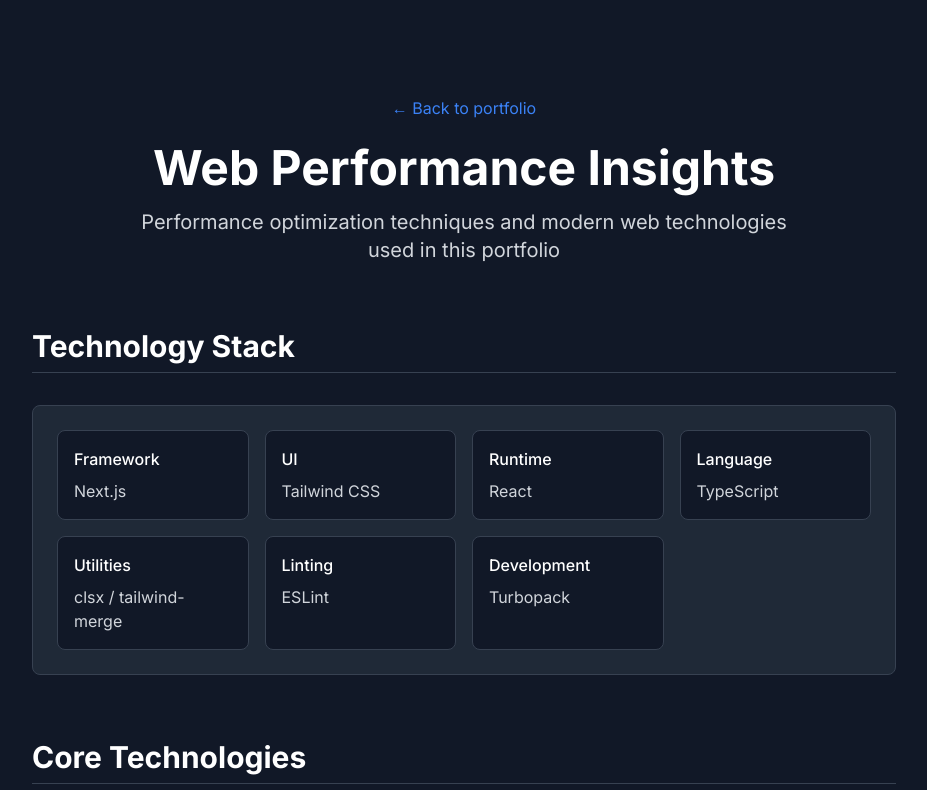
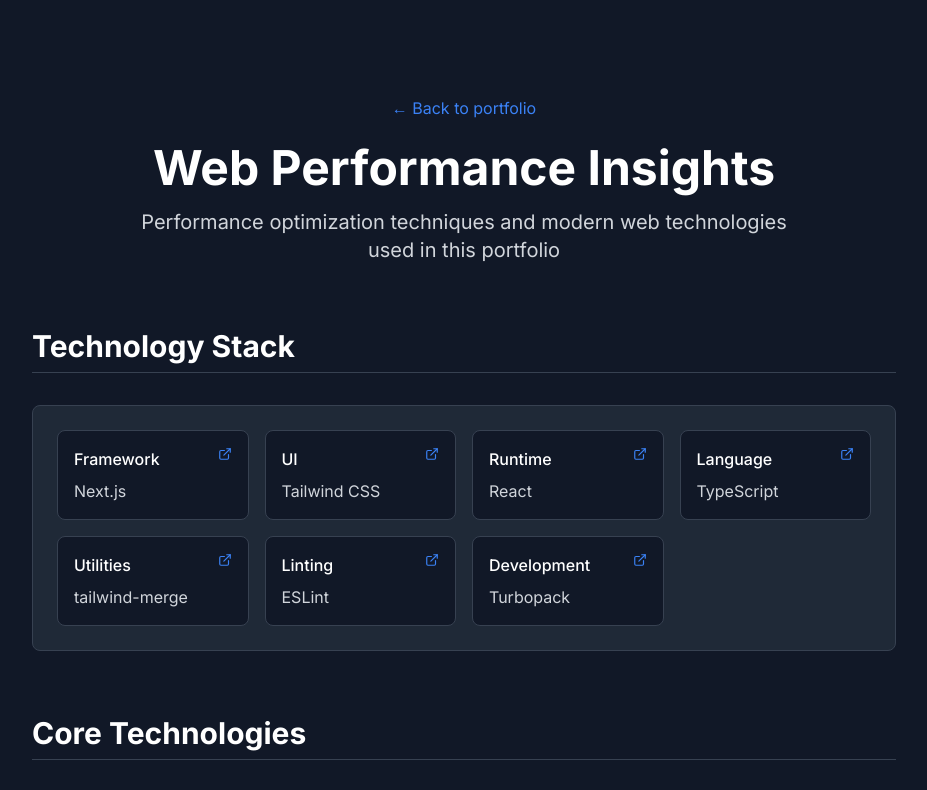
Before and after one commit to enumura1/portofolio-site-v3, a Next.js app: page /tech-stack in a window 1280 px wide. Shown: the top 790 px of the page, without its empty margins (176-1103 px from the left). Built offline with nearby package versions, Linux system fonts and the light colour scheme.

Commit message:
add:tech-stack component link

```diff
--- a/src/app/tech-stack/page.tsx
+++ b/src/app/tech-stack/page.tsx
@@ -5,6 +5,8 @@
   title: 'Tech Stack | enumura1',
   description: 'Modern web technologies used in this portfolio',
 }
+
+
 
 export default function TechStack() {
   return (
@@ -30,40 +32,96 @@
 
           <div className="bg-gray-50 dark:bg-gray-800 p-6 rounded-lg border border-gray-200 dark:border-gray-700 transition-all hover:border-blue-200 dark:hover:border-blue-700 hover:shadow-md">
             <div className="grid grid-cols-2 md:grid-cols-4 gap-4">
-              <div className="bg-white dark:bg-gray-900 p-4 rounded-lg border border-gray-200 dark:border-gray-700 transition-all hover:border-blue-200 dark:hover:border-blue-700 hover:shadow-sm">
-                <h4 className="font-medium mb-2">Framework</h4>
+              <a
+                href="https://nextjs.org/"
+                target="_blank"
+                rel="noopener noreferrer"
+                className="bg-white dark:bg-gray-900 p-4 rounded-lg border border-gray-200 dark:border-gray-700 transition-all hover:border-blue-200 dark:hover:border-blue-700 hover:shadow-sm"
+              >
+                <div className="flex justify-between">
+                  <h4 className="font-medium mb-2">Framework</h4>
+                  <ExternalLink size={14} className="text-blue-500" />
+                </div>
                 <p className="text-gray-600 dark:text-gray-300">Next.js</p>
-              </div>
+              </a>
 
-              <div className="bg-white dark:bg-gray-900 p-4 rounded-lg border border-gray-200 dark:border-gray-700 transition-all hover:border-blue-200 dark:hover:border-blue-700 hover:shadow-sm">
-                <h4 className="font-medium mb-2">UI</h4>
+              <a
+                href="https://tailwindcss.com/"
+                target="_blank"
+                rel="noopener noreferrer"
+                className="bg-white dark:bg-gray-900 p-4 rounded-lg border border-gray-200 dark:border-gray-700 transition-all hover:border-blue-200 dark:hover:border-blue-700 hover:shadow-sm"
+              >
+                <div className="flex justify-between">
+                  <h4 className="font-medium mb-2">UI</h4>
+                  <ExternalLink size={14} className="text-blue-500" />
+                </div>
                 <p className="text-gray-600 dark:text-gray-300">Tailwind CSS</p>
-              </div>
+              </a>
 
-              <div className="bg-white dark:bg-gray-900 p-4 rounded-lg border border-gray-200 dark:border-gray-700 transition-all hover:border-blue-200 dark:hover:border-blue-700 hover:shadow-sm">
-                <h4 className="font-medium mb-2">Runtime</h4>
+              <a
+                href="https://react.dev/"
+                target="_blank"
+                rel="noopener noreferrer"
+                className="bg-white dark:bg-gray-900 p-4 rounded-lg border border-gray-200 dark:border-gray-700 transition-all hover:border-blue-200 dark:hover:border-blue-700 hover:shadow-sm"
+              >
+                <div className="flex justify-between">
+                  <h4 className="font-medium mb-2">Runtime</h4>
+                  <ExternalLink size={14} className="text-blue-500" />
+                </div>
                 <p className="text-gray-600 dark:text-gray-300">React</p>
-              </div>
+              </a>
 
-              <div className="bg-white dark:bg-gray-900 p-4 rounded-lg border border-gray-200 dark:border-gray-700 transition-all hover:border-blue-200 dark:hover:border-blue-700 hover:shadow-sm">
-                <h4 className="font-medium mb-2">Language</h4>
+              <a
+                href="https://www.typescriptlang.org/"
+                target="_blank"
+                rel="noopener noreferrer"
+                className="bg-white dark:bg-gray-900 p-4 rounded-lg border border-gray-200 dark:border-gray-700 transition-all hover:border-blue-200 dark:hover:border-blue-700 hover:shadow-sm"
+              >
+                <div className="flex justify-between">
+                  <h4 className="font-medium mb-2">Language</h4>
+                  <ExternalLink size={14} className="text-blue-500" />
+                </div>
                 <p className="text-gray-600 dark:text-gray-300">TypeScript</p>
-              </div>
+              </a>
 
-              <div className="bg-white dark:bg-gray-900 p-4 rounded-lg border border-gray-200 dark:border-gray-700 transition-all hover:border-blue-200 dark:hover:border-blue-700 hover:shadow-sm">
-                <h4 className="font-medium mb-2">Utilities</h4>
-                <p className="text-gray-600 dark:text-gray-300">clsx / tailwind-merge</p>
-              </div>
+              <a
+                href="https://github.com/dcastil/tailwind-merge"
+                target="_blank"
+                rel="noopener noreferrer"
+                className="bg-white dark:bg-gray-900 p-4 rounded-lg border border-gray-200 dark:border-gray-700 transition-all hover:border-blue-200 dark:hover:border-blue-700 hover:shadow-sm"
+              >
+                <div className="flex justify-between">
+                  <h4 className="font-medium mb-2">Utilities</h4>
+                  <ExternalLink size={14} className="text-blue-500" />
+                </div>
+                <p className="text-gray-600 dark:text-gray-300">tailwind-merge</p>
+              </a>
 
-              <div className="bg-white dark:bg-gray-900 p-4 rounded-lg border border-gray-200 dark:border-gray-700 transition-all hover:border-blue-200 dark:hover:border-blue-700 hover:shadow-sm">
-                <h4 className="font-medium mb-2">Linting</h4>
+              <a
+                href="https://eslint.org/"
+                target="_blank"
+                rel="noopener noreferrer"
+                className="bg-white dark:bg-gray-900 p-4 rounded-lg border border-gray-200 dark:border-gray-700 transition-all hover:border-blue-200 dark:hover:border-blue-700 hover:shadow-sm"
+              >
+                <div className="flex justify-between">
+                  <h4 className="font-medium mb-2">Linting</h4>
+                  <ExternalLink size={14} className="text-blue-500" />
+                </div>
                 <p className="text-gray-600 dark:text-gray-300">ESLint</p>
-              </div>
+              </a>
 
-              <div className="bg-white dark:bg-gray-900 p-4 rounded-lg border border-gray-200 dark:border-gray-700 transition-all hover:border-blue-200 dark:hover:border-blue-700 hover:shadow-sm">
-                <h4 className="font-medium mb-2">Development</h4>
+              <a
+                href="https://turbo.build/pack"
+                target="_blank"
+                rel="noopener noreferrer"
+                className="bg-white dark:bg-gray-900 p-4 rounded-lg border border-gray-200 dark:border-gray-700 transition-all hover:border-blue-200 dark:hover:border-blue-700 hover:shadow-sm"
+              >
+                <div className="flex justify-between">
+                  <h4 className="font-medium mb-2">Development</h4>
+                  <ExternalLink size={14} className="text-blue-500" />
+                </div>
                 <p className="text-gray-600 dark:text-gray-300">Turbopack</p>
-              </div>
+              </a>
             </div>
           </div>
         </section>
```
